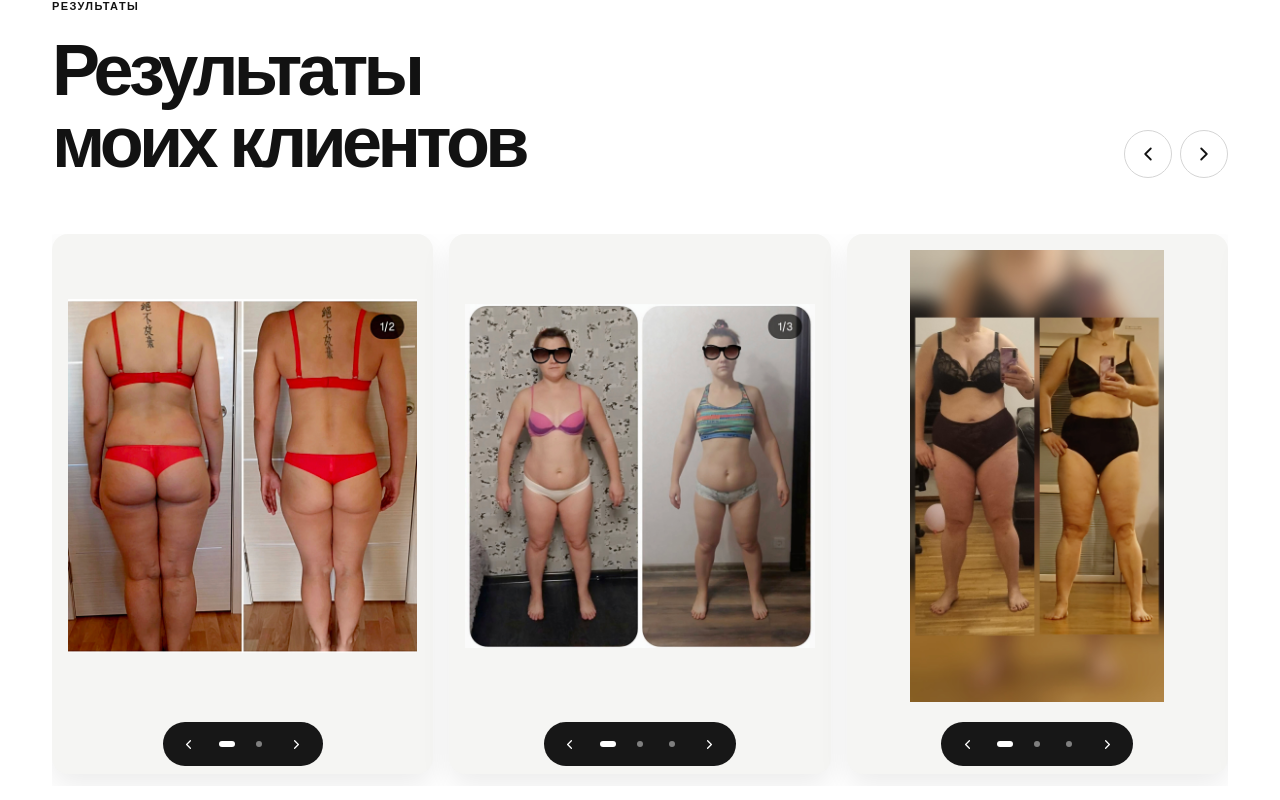
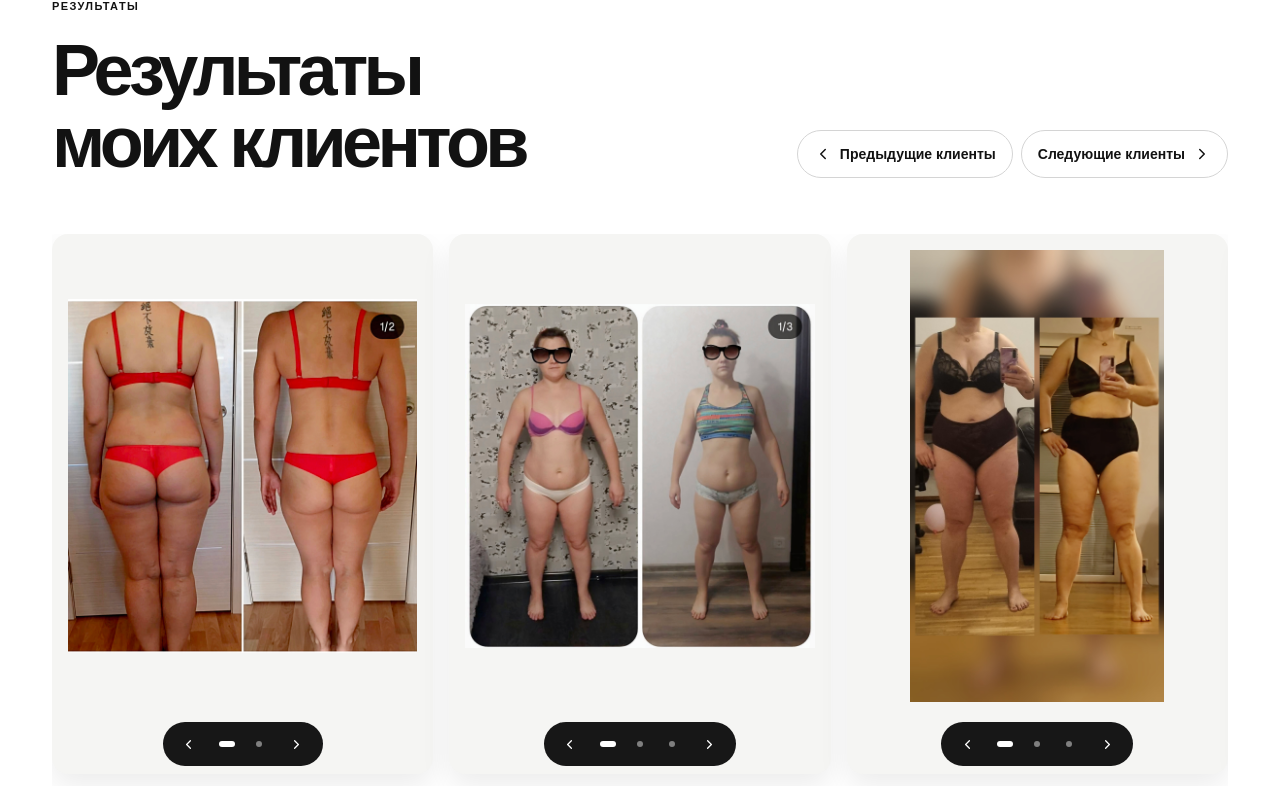
Before and after one commit to efrem777746-design/ke-fitness, a Next.js app: page / in a window 1280 px wide. Shown: the part 2660-3460 px from the top of the page. Built offline with nearby package versions, Linux system fonts and the light colour scheme.

Commit message:
Make client gallery navigation clearer

```diff
--- a/components/ClientResults.tsx
+++ b/components/ClientResults.tsx
@@ -2,7 +2,7 @@
 
 import Image from "next/image";
 import { AnimatePresence, motion } from "framer-motion";
-import { ChevronLeft, ChevronRight } from "lucide-react";
+import { ArrowLeft, ChevronLeft, ChevronRight } from "lucide-react";
 import { useRef, useState } from "react";
 
 export const clientResults = [
@@ -21,20 +21,27 @@ function ClientCard({ result }: { result: typeof clientResults[number] }) {
   const move = (direction: -1 | 1) => setActive((current) => (current + direction + result.images.length) % result.images.length);
   const photoArrow = "grid h-11 w-11 shrink-0 place-items-center rounded-full text-white transition-colors hover:bg-white/15 focus-visible:outline focus-visible:outline-2 focus-visible:outline-white";
 
-  return <article className="relative h-[480px] shrink-0 snap-center overflow-hidden rounded-2xl bg-[#f5f5f3] shadow-[0_12px_30px_rgba(0,0,0,.08)] sm:h-[540px]">
-    <div className="relative h-full w-full" onTouchStart={(event) => { touchStart.current = event.touches[0].clientX; }} onTouchEnd={(event) => {
-      if (touchStart.current === null || !hasGallery) return;
-      const delta = event.changedTouches[0].clientX - touchStart.current;
-      if (Math.abs(delta) > 40) move(delta > 0 ? -1 : 1);
-      touchStart.current = null;
-    }}>
+  return <article className="relative h-[480px] shrink-0 overflow-hidden rounded-2xl bg-[#f5f5f3] shadow-[0_12px_30px_rgba(0,0,0,.08)] sm:h-[540px] sm:snap-center">
+    <div className="relative h-full w-full">
       <AnimatePresence initial={false} mode="wait">
         <motion.div key={result.images[active]} initial={{ opacity: 0, x: 18 }} animate={{ opacity: 1, x: 0 }} exit={{ opacity: 0, x: -18 }} transition={{ duration: 0.26, ease: "easeOut" }} className={`absolute inset-x-0 top-0 ${hasGallery ? "bottom-14" : "bottom-0"}`}>
-          <Image src={result.images[active]} alt={`Результат клиента ${result.id}`} fill sizes="(max-width: 639px) calc(100vw - 40px), (max-width: 1023px) calc((100vw - 72px) / 2), 380px" className="object-contain p-3 sm:p-4" />
+          <Image src={result.images[active]} alt={`Результат клиента ${result.id}`} fill sizes="(max-width: 639px) calc(100vw - 68px), (max-width: 1023px) calc((100vw - 88px) / 2), 380px" className="object-contain p-3 sm:p-4" />
         </motion.div>
       </AnimatePresence>
       {hasGallery && (
-        <div role="group" aria-label={`Фотографии клиента ${result.id}`} className="absolute bottom-2 left-1/2 flex -translate-x-1/2 items-center rounded-full bg-[#171717] px-1">
+        <div
+          role="group"
+          aria-label={`Фотографии клиента ${result.id}`}
+          className="absolute bottom-2 left-1/2 flex -translate-x-1/2 touch-pan-y items-center rounded-full bg-[#171717] px-1"
+          onTouchStart={(event) => { touchStart.current = event.touches[0].clientX; }}
+          onTouchEnd={(event) => {
+            if (touchStart.current === null) return;
+            const delta = event.changedTouches[0].clientX - touchStart.current;
+            touchStart.current = null;
+            if (Math.abs(delta) > 40) move(delta > 0 ? -1 : 1);
+          }}
+          onTouchCancel={() => { touchStart.current = null; }}
+        >
           <button type="button" aria-label="Предыдущее фото" onClick={() => move(-1)} className={photoArrow}><ChevronLeft size={15} aria-hidden="true" /></button>
           {result.images.map((image, index) => (
             <button
@@ -58,6 +65,7 @@ function ClientCard({ result }: { result: typeof clientResults[number] }) {
 export default function ClientResults() {
   const track = useRef<HTMLDivElement>(null);
   const scroll = (direction: -1 | 1) => track.current?.scrollBy({ left: direction * track.current.clientWidth, behavior: "smooth" });
+  const clientArrow = "inline-flex h-12 items-center gap-2 whitespace-nowrap rounded-full border border-neutral-300 px-4 text-sm font-semibold transition-colors hover:bg-black hover:text-white";
 
   return <section className="shell py-28 sm:py-40">
     <div className="flex items-end justify-between gap-6">
@@ -65,13 +73,21 @@ export default function ClientResults() {
         <p className="eyebrow">Результаты</p>
         <h2 className="display mt-5 text-5xl font-semibold sm:text-7xl">Результаты<br/>моих клиентов</h2>
       </div>
-      <div role="group" aria-label="Переключение между клиентами" className="hidden gap-2 lg:flex">
-        <button type="button" aria-label="Предыдущие клиенты" onClick={() => scroll(-1)} className="grid h-12 w-12 place-items-center rounded-full border border-neutral-300 transition-colors hover:bg-black hover:text-white"><ChevronLeft size={22} aria-hidden="true" /></button>
-        <button type="button" aria-label="Следующие клиенты" onClick={() => scroll(1)} className="grid h-12 w-12 place-items-center rounded-full border border-neutral-300 transition-colors hover:bg-black hover:text-white"><ChevronRight size={22} aria-hidden="true" /></button>
+      <div role="group" aria-label="Переключение между клиентами" className="hidden shrink-0 gap-2 lg:flex">
+        <button type="button" onClick={() => scroll(-1)} className={clientArrow}>
+          <ChevronLeft size={18} aria-hidden="true" /> Предыдущие клиенты
+        </button>
+        <button type="button" onClick={() => scroll(1)} className={clientArrow}>
+          Следующие клиенты <ChevronRight size={18} aria-hidden="true" />
+        </button>
       </div>
     </div>
-    <div ref={track} className="-mx-5 mt-14 flex snap-x snap-mandatory gap-4 overflow-x-auto px-5 pb-3 [scrollbar-width:none] sm:mx-0 sm:px-0 [&::-webkit-scrollbar]:hidden">
-      {clientResults.map((result) => <div key={result.id} className="w-[calc(100vw-40px)] shrink-0 sm:w-[calc((100vw-88px)/2)] lg:w-[calc((100%-32px)/3)]"><ClientCard result={result}/></div>)}
+    <p id="client-results-swipe-hint" className="mt-5 flex items-start gap-2 text-sm leading-5 text-neutral-600 lg:hidden">
+      <ArrowLeft className="mt-0.5 h-4 w-4 shrink-0" aria-hidden="true" />
+      Смахните влево, чтобы увидеть следующего клиента
+    </p>
+    <div ref={track} role="group" aria-label="Карточки клиентов" aria-describedby="client-results-swipe-hint" className="-mx-5 mt-6 flex snap-x snap-mandatory scroll-px-5 gap-4 overflow-x-auto pb-3 pl-5 pr-12 [scrollbar-width:none] sm:mx-0 sm:scroll-px-0 sm:px-0 lg:mt-14 [&::-webkit-scrollbar]:hidden">
+      {clientResults.map((result) => <div key={result.id} className="w-[calc(100vw-68px)] shrink-0 snap-start sm:w-[calc((100vw-88px)/2)] sm:snap-align-none lg:w-[calc((100%-32px)/3)]"><ClientCard result={result}/></div>)}
     </div>
   </section>;
 }
```
